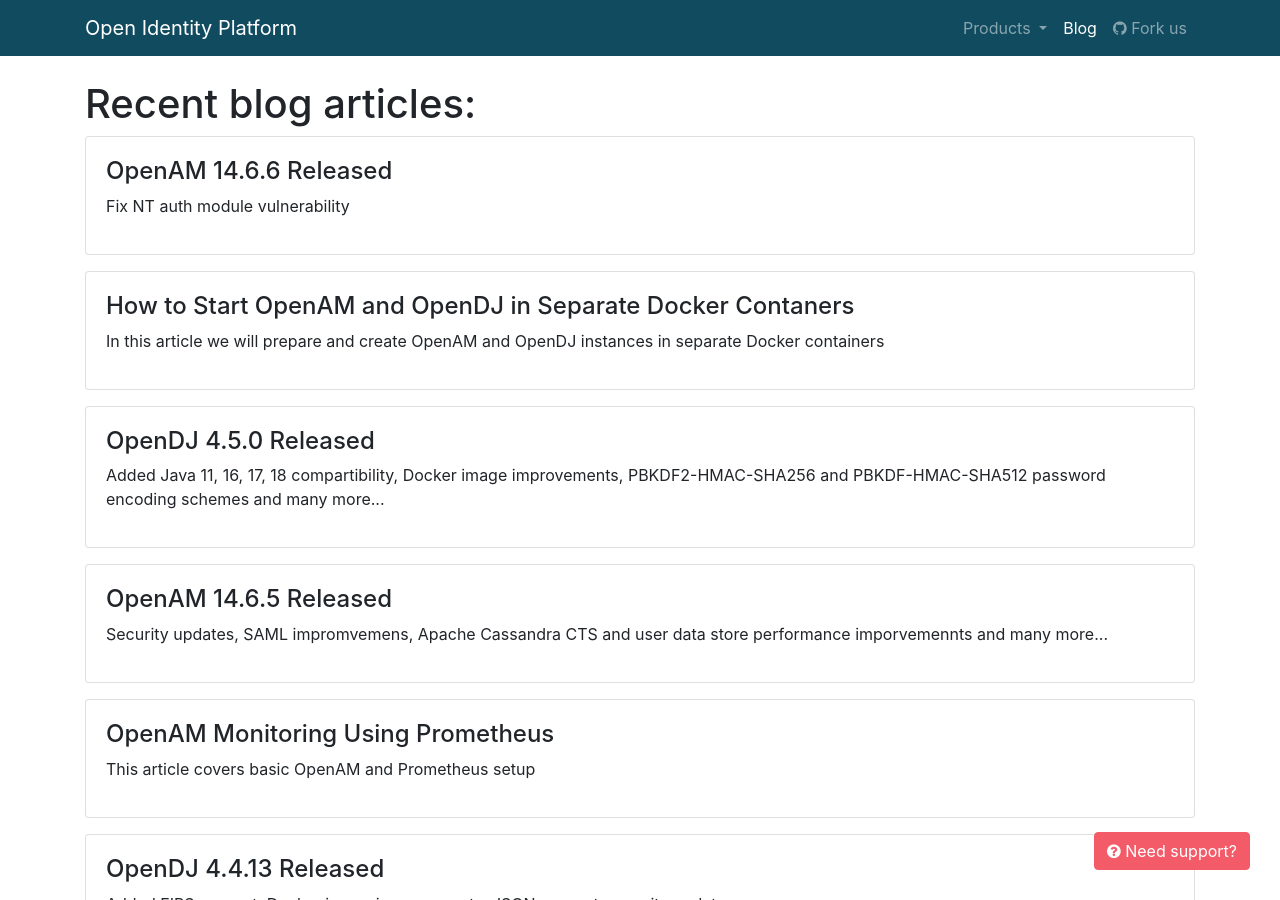
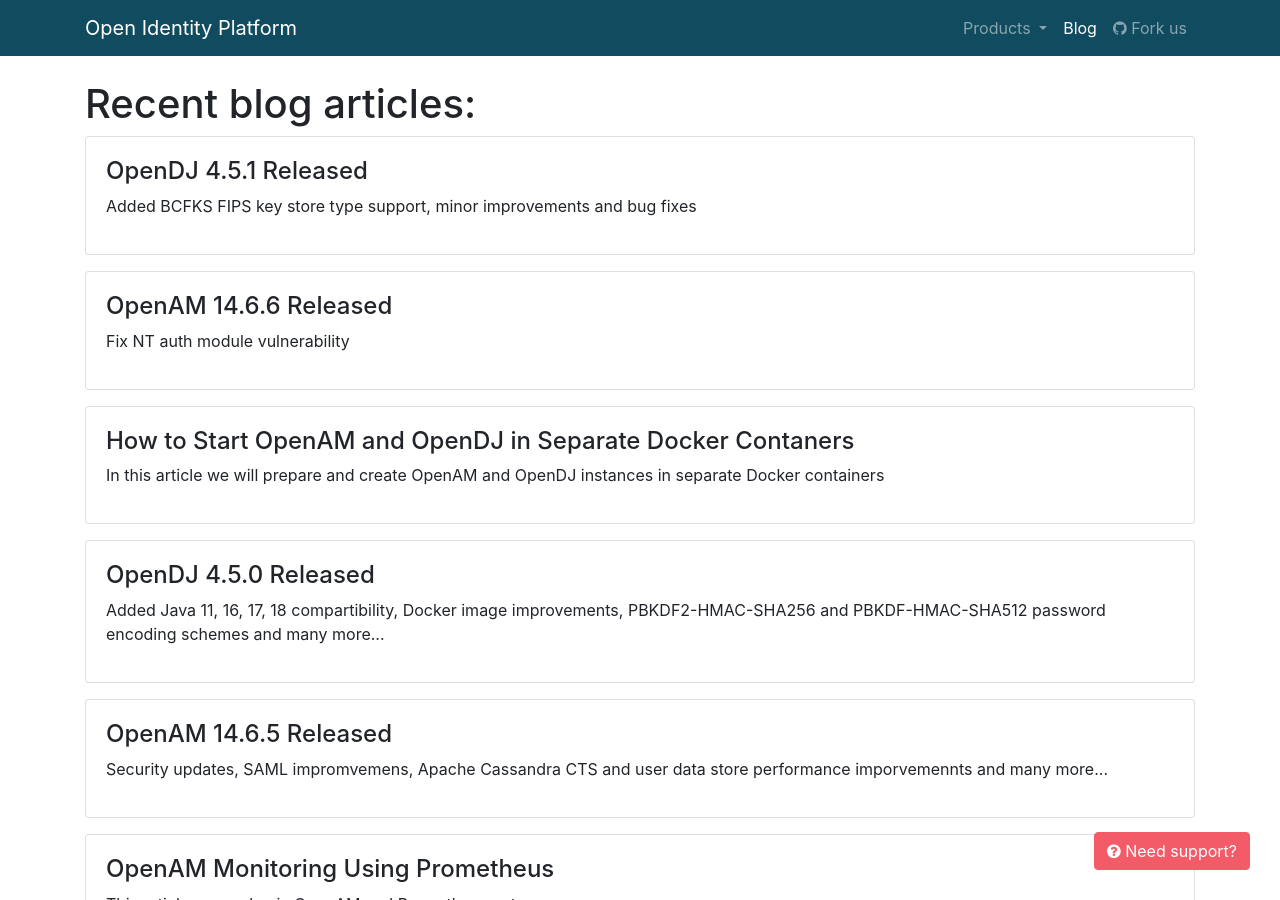
Before and after one commit to OpenIdentityPlatform/OpenIdentityPlatform.org, a Jekyll site: the page built from blog/index.html, in a window 1280 px wide and 900 px high. Built offline with Jekyll 4.4.1, drawn with Linux system fonts in a browser that asks for light colours.

Commit message:
OpenDJ 4.5.1 resease notes (#114)

```diff
--- a/_data/blogposts.yml
+++ b/_data/blogposts.yml
@@ -1,3 +1,8 @@
+-
+  title: 'OpenDJ 4.5.1 Released'
+  link: '/blog/opendj-4-5-1-released'
+  description: 'Added BCFKS FIPS key store type support, minor improvements and bug fixes'
+
 -
   title: 'OpenAM 14.6.6 Released'
   link: '/blog/openam-14-6-6-released'
--- /dev/null
+++ b/blog/opendj-4-5-1-released.md
@@ -0,0 +1,29 @@
+---
+layout: home
+landing-title: "OpenDJ 4.5.1 Released"
+landing-title2: "OpenDJ 4.5.1 Released"
+description: Open Identity Community released OpenDJ v4.5.1
+keywords: 'OpenDJ, Directory Service, Directory Services, LDAP, Open Identity Platform, Docker'
+imageurl: 'opendj-og.png'
+share-buttons: true
+---
+# OpenDJ 4.5.1 Released
+[Download](https://github.com/OpenIdentityPlatform/OpenDJ/releases/tag/4.5.1)
+## What's new
+
+### Improvements
+* Added `find` command to the Docker image
+* Added BCFKS FIPS key store type support
+
+### Bug Fixes
+* Fixed other issues ([more details](https://github.com/OpenIdentityPlatform/OpenDJ/compare/4.5.0...4.5.1))
+
+## Thanks for the contibutions
+
+<i id="vharseko"><i>1. <a href="https://github.com/vharseko" target="_blank">vharseko</a></i>
+
+<i id="samene "><i>2. <a href="https://github.com/samene " target="_blank">samene</a></i>
+
+<i id="yurem"><i>3. <a href="https://github.com/yurem" target="_blank">Yuriy Movchan</a></i>
+
+<i id="maximthomas"><i>4. <a href="https://github.com/maximthomas" target="_blank">Maxim Thomas</a></i>
```
